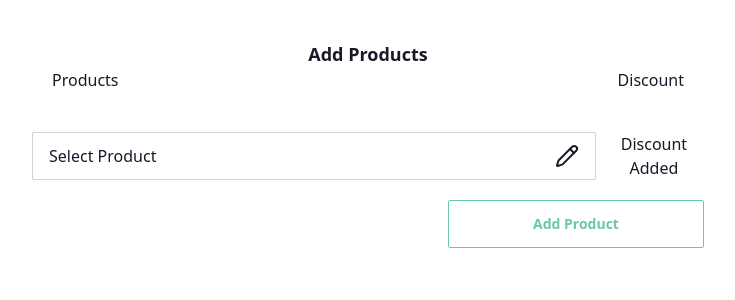
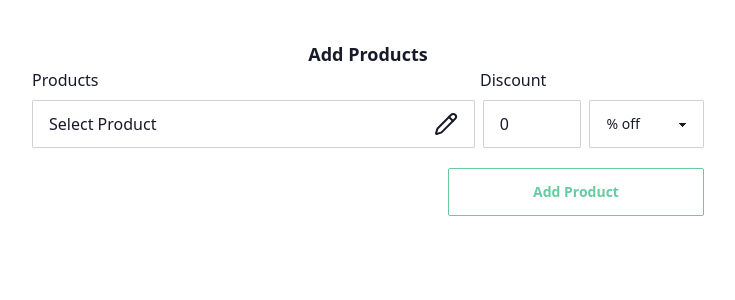
Before and after one commit to noorudd-in/MonkCommerce-Task, a React (Vite) app: page / in a window 1280 px wide. Both pictures are taken after a click on the button "Add Discount". Shown: the top 300 px of the page, without its empty margins (272-1007 px from the left). Built offline with nearby package versions, Linux system fonts and the light colour scheme; no server answers.

Commit message:
Updating Discount State

```diff
--- a/src/components/ListProduct.jsx
+++ b/src/components/ListProduct.jsx
@@ -1,4 +1,4 @@
-import React, { useState } from "react";
+import React, { useEffect, useState } from "react";
 import ListSingleProduct from "./ListSingleProduct";
 
 const ListProduct = () => {
@@ -43,15 +43,19 @@ const ListProduct = () => {
     setProducts(newData);
   };
 
+  useEffect(() => {
+    console.log(products);
+  }, [products]);
+
   return (
     <div className="mt-10">
       <h1 className="text-lg font-semibold">Add Products</h1>
       <div>
-        <div className="flex justify-between">
-          <h4 className="mx-5">Products</h4>
-          <h4 className="mx-5">Discount</h4>
+        <div className="flex text-left">
+          <h4 className="w-8/12">Products</h4>
+          <h4 className="w-4/12">Discount</h4>
         </div>
-        <div className="mt-10">
+        <div className="mt-2">
           {products.map((product, index) => {
             return (
               <ListSingleProduct
--- a/src/components/ListSingleProduct.jsx
+++ b/src/components/ListSingleProduct.jsx
@@ -36,7 +36,7 @@ const ListSingleProduct = ({
   return (
     <>
       <div className="flex flex-col lg:flex-row gap-2 my-2">
-        <div className="w-full">
+        <div className="w-full lg:w-8/12">
           <label className="input input-bordered flex items-center gap-2">
             <input
               type="button"
@@ -52,16 +52,35 @@ const ListSingleProduct = ({
             />
           </label>
         </div>
+        <div className="lg:w-4/12">
           {product.discount ? (
-          <div>Discount Added</div>
+            <div className="flex gap-2">
+              <input
+                type="number"
+                value={product.discountValue}
+                className="input input-bordered w-full max-w-xs"
+                onChange={(e) =>
+                  handleDiscount("discountValue", e.target.value)
+                }
+              />
+              <select
+                className="select select-bordered w-full max-w-xs"
+                defaultValue="percent"
+                onChange={(e) => handleDiscount("discountType", e.target.value)}
+              >
+                <option value="percent">% off</option>
+                <option value="flat">flat off</option>
+              </select>
+            </div>
           ) : (
             <button
-            className="btn btn-accent"
+              className="btn btn-accent w-full"
               onClick={() => handleDiscount("discount", true)}
             >
               Add Discount
             </button>
           )}
+        </div>
       </div>
 
       {/* Show Modal once user clicks on edit button */}
```
Lines whose indentation alone changed are shown as unchanged.
